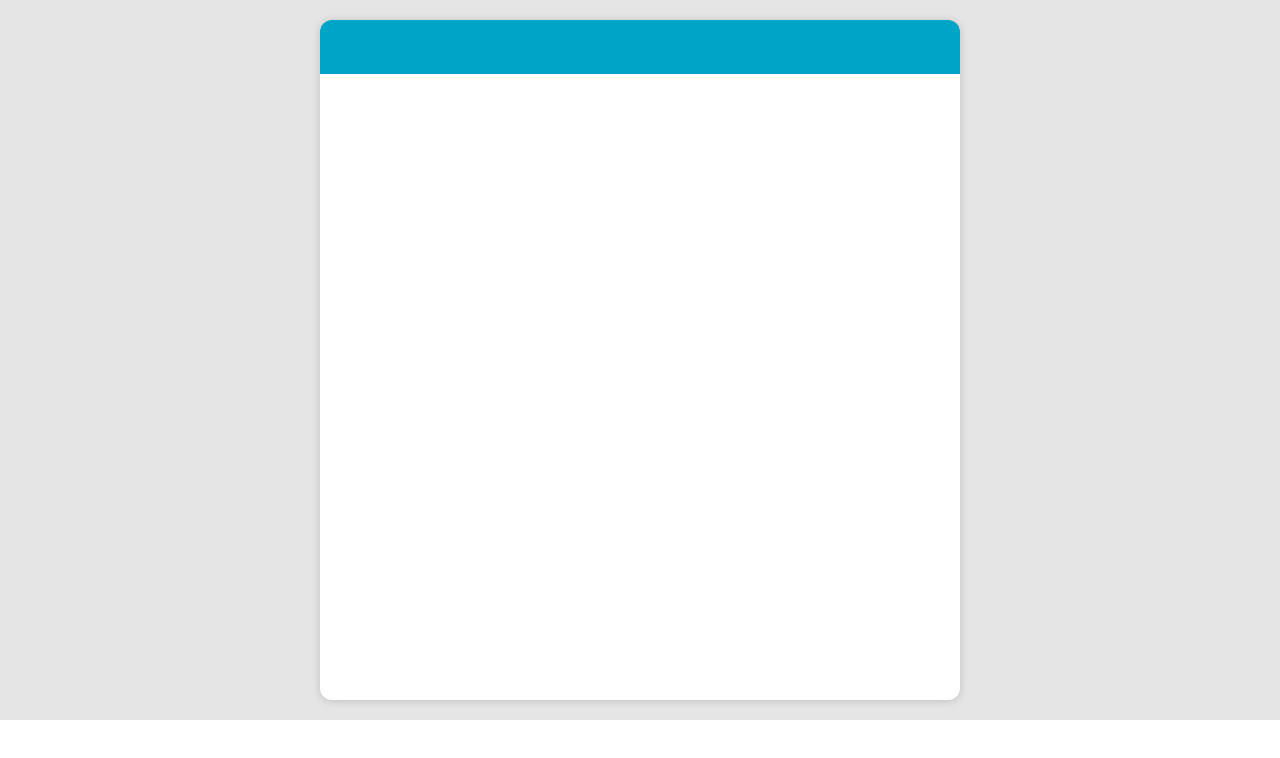
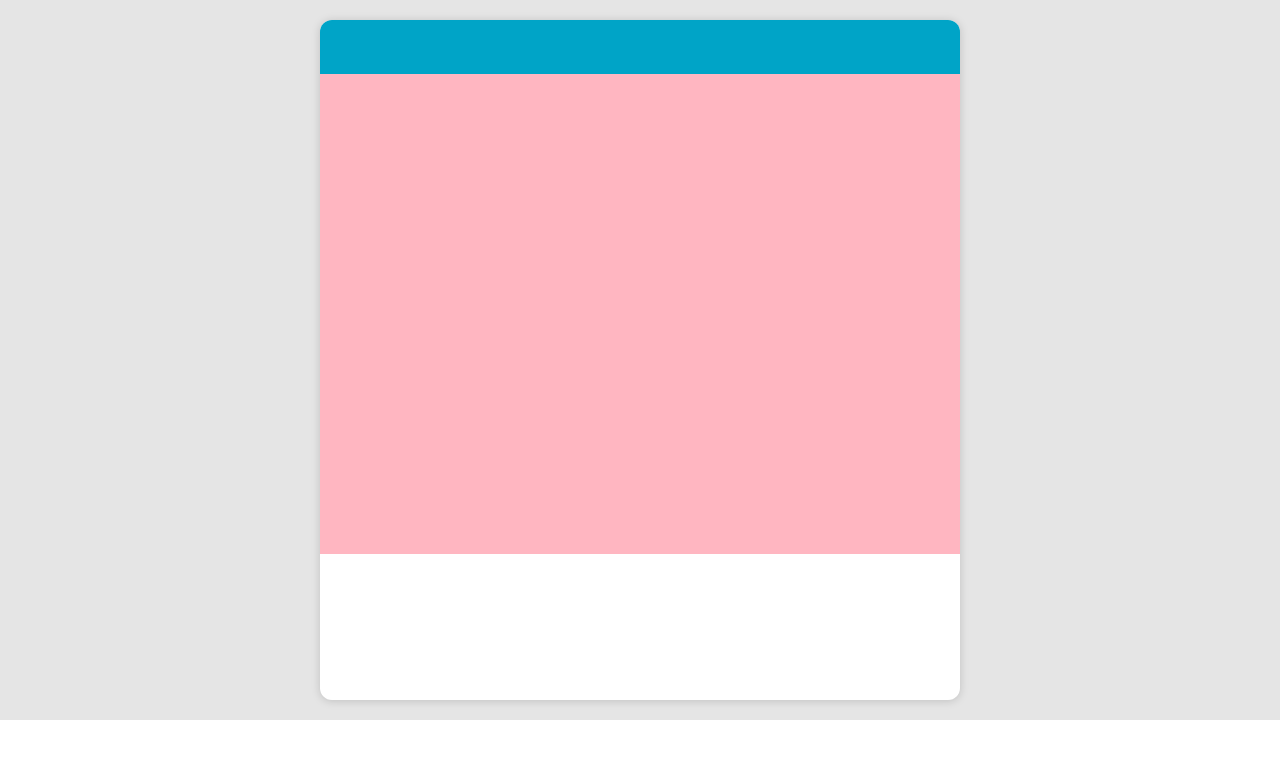
Before and after one commit to JakeLin/realestate, a React (Create React App) app: page / in a window 1280 px wide. Shown: the top 758 px of the page. Built offline with nearby package versions, Linux system fonts and the light colour scheme.

Commit message:
Add Carousel component 🧸 @jakelin

```diff
--- /dev/null
+++ b/src/components/Carousel.css
@@ -0,0 +1,5 @@
+.carousel {
+    height: 480px;
+    width: 100%;
+    background-color: lightpink;
+}
--- /dev/null
+++ b/src/components/Carousel.js
@@ -0,0 +1,11 @@
+import './Carousel.css';
+
+function Carousel() {
+    return (
+      <div className="carousel">
+
+      </div>
+    );
+  }
+
+  export default Carousel;
--- a/src/components/ListingCard.js
+++ b/src/components/ListingCard.js
@@ -1,10 +1,12 @@
 import './ListingCard.css';
 import BrandingBar from './BrandingBar';
+import Carousel from './Carousel';
 
 function ListingCard() {
     return (
       <div className="list-card">
         <BrandingBar />
+        <Carousel />
       </div>
     );
   }
```
